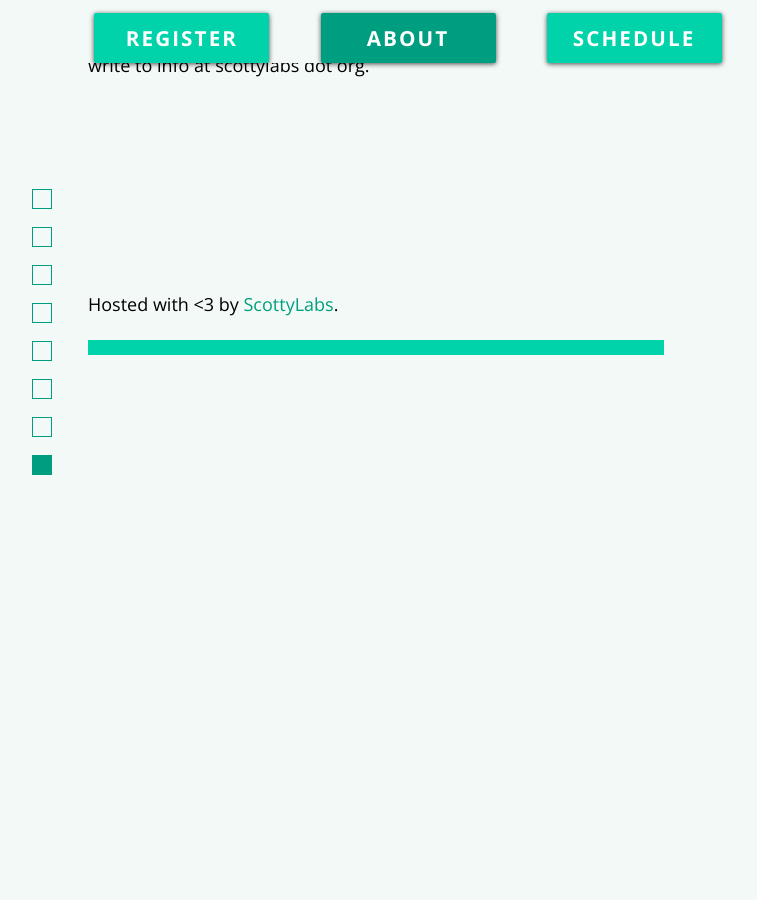
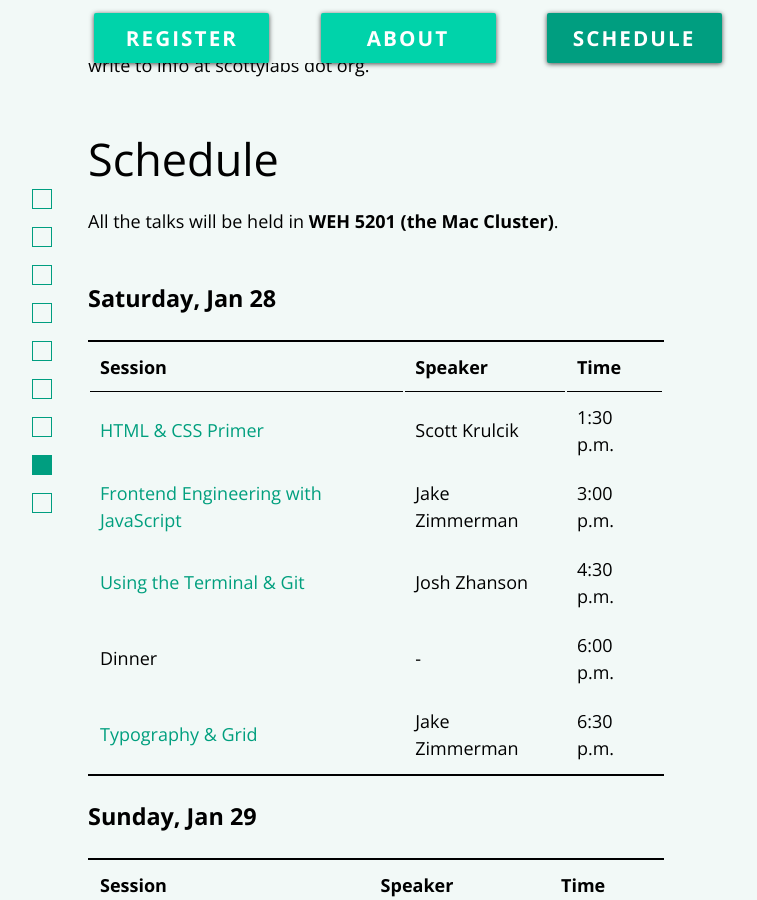
Before and after one commit to ScottyLabs/crashcourse, a Jekyll site: the page built from index.md, in a window 1280 px wide and 900 px high, scrolled down 6038 px. Shown: the whole window, without its empty margins (232-989 px from the left). Built offline with Jekyll 4.4.1, drawn with Linux system fonts in a browser that asks for light colours; nearby versions of some CDN libraries; before the commit the page ends 6393 px from its top, so only the background shows below that; some of the changed text lies outside the part shown.

Commit message:
added Schedule

```diff
--- a/_config.yml
+++ b/_config.yml
@@ -36,11 +36,11 @@ registration_link: https://docs.google.com/forms/d/e/1FAIpQLSftlGlRHYxpzCC7_cUwN
 # NOTE: These links hard-code the value of site.baseurl!
 nav_pages:
   - title: REGISTER
-    url: register1
+    url: register2
   - title: ABOUT
     url: about1
   - title: SCHEDULE
-    url: '/crashcourse/#schedule'
+    url: schedule1
 about_section:
   - name: register1
   - name: register2
@@ -50,6 +50,7 @@ about_section:
   - name: about4
   - name: about5
   - name: about6
+  - name: schedule1
 
 collections:
   talks:
--- a/_sass/scottylab/_base.scss
+++ b/_sass/scottylab/_base.scss
@@ -30,7 +30,6 @@ strong {
     text-decoration: underline;
   }
 
-  border-bottom: 15px solid $color-base;
 }
 
 //centers content of page
@@ -38,6 +37,7 @@ strong {
   margin: 0 auto;
   max-width: 50%;
   // border: 5px solid red;
+  border-bottom: 15px solid $button-color;
 }
 
 header{
@@ -60,6 +60,12 @@ h1{
   font-weight: 400;
   margin-top:.67em;
   margin-bottom: 0;
+}
+h3{
+  padding-bottom: 1em;
+  padding-top: 1em;
+  font-size: 1.3em;
+
 }
 
 h6{
@@ -208,8 +214,6 @@ mark{
   }
 }
 
-
-
 //list styling
 
 ol li{
@@ -225,3 +229,18 @@ ol ul li{
   list-style-position: outside;
   padding-left: 0;
 }
+
+
+//table styling
+table {
+    width: 100%;
+    border-top: 2px solid black;
+    border-bottom: 2px solid black;
+}
+td, th {
+    padding: 10px;
+    text-align: left;
+}
+th {
+    border-bottom: 1px solid black;
+}
--- a/assets/js/script.js
+++ b/assets/js/script.js
@@ -2,15 +2,18 @@
 var $navBar = $('.nav');
 var $register = $('.register');
 var $about = $('.about');
+var $schedule = $('.schedule');
 var $dots = $('.dots');
 // find original navigation bar position
 var navPos = $navBar.offset().top;
+var register1 = $('#register1').offset().top;
 var about1 = $('#about1').offset().top;
 var about2 = $('#about2').offset().top;
 var about3 = $('#about3').offset().top;
 var about4 = $('#about4').offset().top;
 var about5 = $('#about5').offset().top;
 var about6 = $('#about6').offset().top;
+var schedule1 = $('#schedule1').offset().top;
 // on scroll
 $(window).scroll(function() {
     // get scroll position from top of the page
@@ -21,19 +24,28 @@ $(window).scroll(function() {
         $navBar.addClass('fixed');
         $register.addClass('changeButton');
         $dots.css({"visibility":"visible","opacity":1});
-        $('.wrapper span').each(function(i) {
-           if ($(this).offset().top <= scrollPos+60) {
+        $('.wrapper .anchor').each(function(i) {
+           if ($(this).offset().top <= scrollPos+40) {
                $('.dots li.active').removeClass('active');
                $('.dots li').eq(i).addClass('active');
            }
         });
-        if (about1 <= scrollPos+60){
-              $register.removeClass('changeButton');
-              $about.addClass('changeButton')
-        }else{
+        if (about1 <= scrollPos+60 && schedule1 > scrollPos+60){
+          $register.removeClass('changeButton');
+          $about.addClass('changeButton');
+          $schedule.removeClass('changeButton');
+        }
+        if (schedule1 <= scrollPos+60){
+          $about.removeClass('changeButton');
+          $schedule.addClass('changeButton');
+          $register.removeClass('changeButton');
+        }
+        if (scrollPos >= navPos && about1 > scrollPos+60){
+          $about.removeClass('changeButton');
+          $schedule.removeClass('changeButton');
           $register.addClass('changeButton');
-          $about.removeClass('changeButton')
         }
+
     } else{
         $navBar.removeClass('fixed');
         $register.removeClass('changeButton');
@@ -65,3 +77,12 @@ $('li a').on('click', function(){
   }, 500);
   return false;
 });
+$('li span').on('click', function(){
+  var scrollAnchor = $(this).attr('data-scroll')
+      scrollPoint = $('span[id="' + scrollAnchor + '"]').offset().top;
+
+  $('body,html').animate({
+    scrollTop: scrollPoint
+  }, 500);
+  return false;
+});
--- a/index.md
+++ b/index.md
@@ -21,10 +21,10 @@ can make something awesome.
 1. __[Register]({{ site.registration_link }})__
   - You certainly don't have to register to attend, but we like knowing how many
     people to expect and which topics people are interested in learning.
-1. __[Read "The Basics"](#about1)__
+1. <span data-scroll="about1">__[Read "The Basics"](#)__</span>
   - This quick read will introduce you to some common concepts and explain what
     the workshops are about.
-1. __[Pick some workshops!](#schedule)__
+1. <span data-scroll="schedule1">__[Pick some workshops!](#)__</span>
   - Workshops are largely independent of each other: you can attend as many or
     as few as you'd like.
   - In fact, there are tons of them! So many that you probably can't make it to
@@ -194,7 +194,36 @@ and we hope to see you there!
 
 If you have any comments or questions about this guide, please write to info at
 scottylabs dot org.
-<br><br>
-<br><br>
-<br><br>
-<br><br>
+
+<span class="anchor" id="schedule1">
+# Schedule
+
+  All the talks will be held in __WEH 5201 (the Mac Cluster)__.
+
+{% for day in site.data.days %}
+
+### {{ day.date }}
+
+<table class="full-width">
+  <thead>
+    <th>Session</th>
+    <th>Speaker</th>
+    <th>Time</th>
+  </thead>
+  <tbody>
+  {% for talk in day.talks %}
+  {% assign talk_docs = site.talks | where:"name",talk.name %}
+  {% assign talk_doc = talk_docs[0] %}
+    <tr>
+      {% if talk_doc.haspage %}
+        <td><a href="{{ site.baseurl }}{{ talk_doc.url | remove: 'index.html' }}">{{ talk_doc.title }}</a></td>
+      {% else %}
+        <td>{{ talk_doc.title }}</td>
+      {% endif %}
+      <td>{{ talk_doc.speaker }}</td>
+      <td>{{ talk.time }}</td>
+    </tr>
+  {% endfor %}
+  </tbody>
+</table>
+{% endfor %}
```
